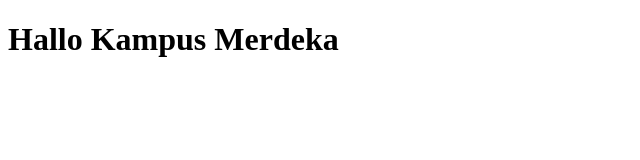
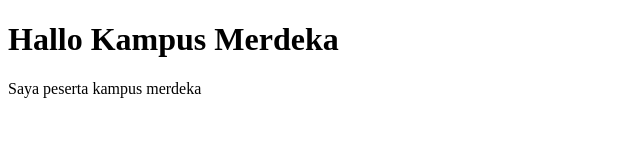
Before and after one commit to aditwibisana/belajar-git, a plain HTML site: page index.html in a window 1280 px wide. Shown: the whole page, without its empty margins (0-640 px from the left). Drawn offline with Linux system fonts and the light colour scheme.

Commit message:
menambahkan dua deskripsi

```diff
--- a/index.html
+++ b/index.html
@@ -8,5 +8,6 @@
 </head>
 <body>
     <h1>Hallo Kampus Merdeka</h1>
+    <p>Saya peserta kampus merdeka</p>
 </body>
 </html>
```
